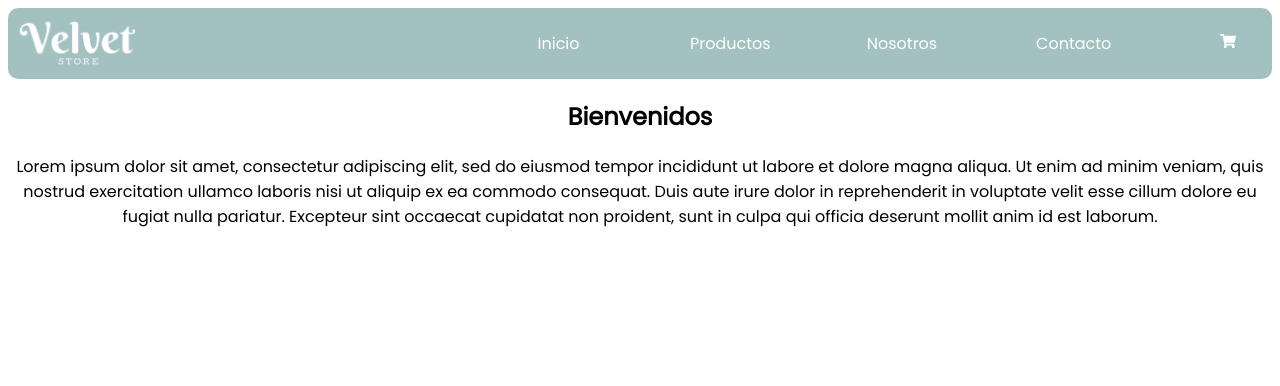
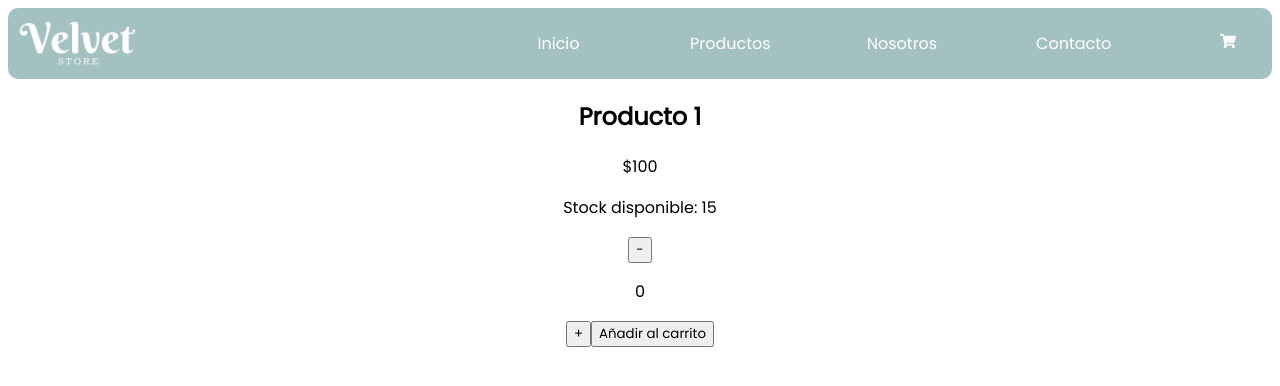
Before and after one commit to ballesterosagustina/velvet-store, a React (Create React App) app: page / in a window 1280 px wide. Shown: the top 386 px of the page. Built offline with nearby package versions, Linux system fonts and the light colour scheme.

Commit message:
Clase 5 - Componentes II

```diff
--- a/src/App.js
+++ b/src/App.js
@@ -5,21 +5,30 @@ import logo from './velvet-nav.png';
 // Components:
 import './components/NavBar/NavBar';
 import NavBar from './components/NavBar/NavBar';
-import Greeting from './components/ItemListContainer/ItemListContainer'
+import Producto from './components/ItemListContainer/ItemListContainer'
+import ItemCount from './components/ItemCount/ItemCount';
 
-class App extends React.Component {
-  render () {
+
+function App () {
+  let stock = 15;
+
+  function Agregar (counter) {
+    counter > stock
+    ? alert('No tenemos stock suficiente')
+    : alert('Añadido al carrito');
+  }
+
     return(
       <div className="App">
         <header className="App-header">
           <img src={logo} className="App-logo" alt="logo" />
           <NavBar/>
         </header>
-        <Greeting title='Bienvenidos' description='Lorem ipsum dolor sit amet, consectetur adipiscing elit, sed do eiusmod tempor incididunt ut labore et dolore magna aliqua. Ut enim ad minim veniam, quis nostrud exercitation ullamco laboris nisi ut aliquip ex ea commodo consequat. Duis aute irure dolor in reprehenderit in voluptate velit esse cillum dolore eu fugiat nulla pariatur. Excepteur sint occaecat cupidatat non proident, sunt in culpa qui officia deserunt mollit anim id est laborum.
-' />
+        <Producto producto='Producto 1' precio='$100'/>
+        <ItemCount stock={stock} initial={0} onAdd={Agregar} />
       </div>
     )
   }
-}
+
 
 export default App;
--- /dev/null
+++ b/src/components/ItemCount/ItemCount.js
@@ -0,0 +1,28 @@
+import React from 'react';
+
+const ItemCount = ({initial, stock, onAdd}) => {
+    const [counter, setCounter] = React.useState(initial);
+
+    const handleIncrement = () => {
+        setCounter (counter + 1);
+    }
+    const handleDecrement = () => {
+        if(counter > 0){
+            setCounter (counter -1);
+        } else {
+            return false;
+        }
+    }
+
+    return (
+        <div>
+            <p>Stock disponible: {stock}</p>
+            <button onClick={handleDecrement}> - </button>
+            <p>{counter}</p>
+            <button onClick={handleIncrement}> + </button>
+            <button onClick={ () => onAdd(counter)}>Añadir al carrito</button>
+        </div>
+    )
+}
+
+export default ItemCount;
--- a/src/components/ItemListContainer/ItemListContainer.js
+++ b/src/components/ItemListContainer/ItemListContainer.js
@@ -3,8 +3,8 @@ import React from 'react';
 const ItemListContainer = (props) => {
     return (
         <div className='items-container'>
-            <h2>{props.title}</h2>
-            <p>{props.description}</p>
+            <h2>{props.producto}</h2>
+            <p>{props.precio}</p>
         </div>
     )
 }
```
